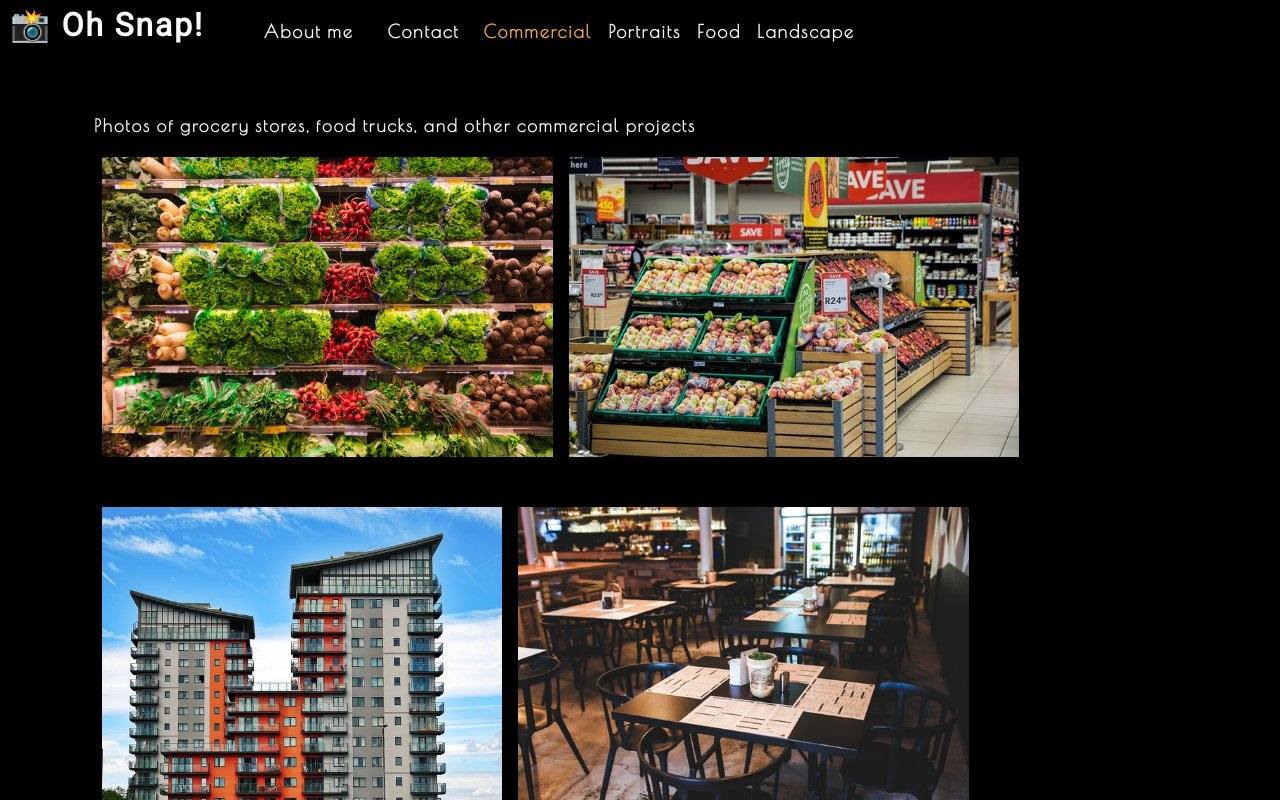
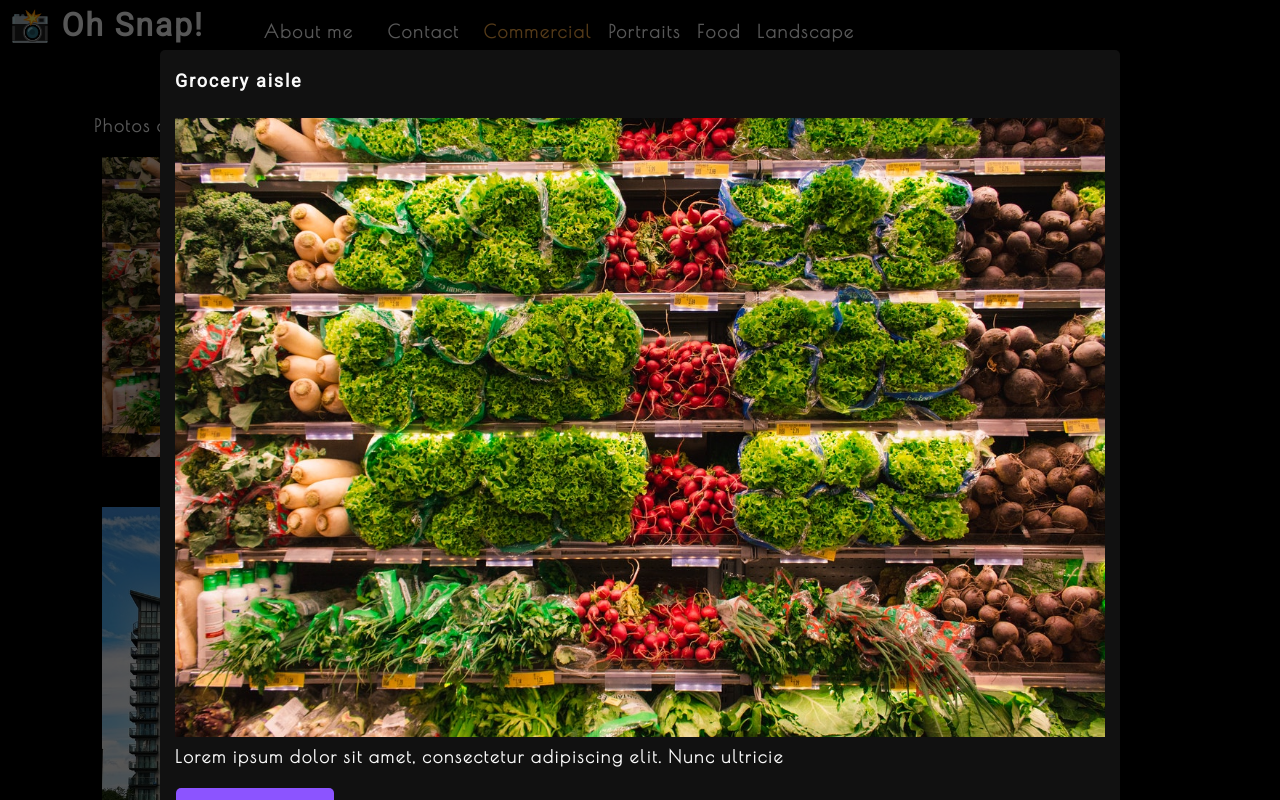
Before and after one commit to shellyst/photo-port, a React (Create React App) app: page / in a window 1280 px wide. Both pictures are taken after a click on the picture 327 px from the left and 306 px from the top of the page. Shown: the top 800 px of the page. Built offline with nearby package versions, Linux system fonts and the light colour scheme.

Commit message:
Completed photo modal.

```diff
--- /dev/null
+++ b/src/components/Modal/index.js
@@ -0,0 +1,22 @@
+import React from "react";
+
+function Modal({ currentPhoto }) {
+  const { name, category, description, index } = currentPhoto;
+  return (
+    // Basic modal with backdrop and container. Title, description, selected image, and button to close modal.
+    //   Need to contain the property values of the photo selected.
+    <div className="modalBackdrop">
+      <div className="modalContainer">
+        <h3 className="modalTitle">{name}</h3>
+        <img
+          src={require(`../../assets/large/${category}/${index}.jpg`)}
+          alt="current category"
+        />
+        <p>{description}</p>
+        <button type="button">Close this modal</button>
+      </div>
+    </div>
+  );
+}
+
+export default Modal;
--- a/src/components/PhotoList/index.js
+++ b/src/components/PhotoList/index.js
@@ -1,6 +1,10 @@
 import React, { useState } from "react";
+import Modal from "../Modal";
 
 const PhotoList = ({ category }) => {
+  const [isModalOpen, setIsModalOpen] = useState(false);
+  const [currentPhoto, setCurrentPhoto] = useState();
+
   const [photos] = useState([
     {
       name: "Grocery aisle",
@@ -120,14 +124,26 @@ const PhotoList = ({ category }) => {
 
   const currentPhotos = photos.filter((photo) => photo.category === category);
 
+  // Open the modal when user has clicked on image - modify the click handler so that it updates the isModalOpen value to true. Evaluates the short circuit in the preceding code statement to render the modal.
+  const toggleModal = (image, i) => {
+    setCurrentPhoto({ ...image, index: i });
+    setIsModalOpen(true);
+  };
+
   return (
     <div>
+      {/* Only render Modal if the value isModalOpen is true */}
+      {isModalOpen && (
+        <Modal onClose={toggleModal} currentPhoto={currentPhoto} />
+      )}
       <div className="flex-row">
         {currentPhotos.map((image, i) => (
           <img
             src={require(`../../assets/small/${category}/${i}.jpg`)}
             alt={image.name}
             className="img-thumbnail mx-1"
+            // Pass in current image and i as arguments - image represents the element in the photos array and the i will render the image as we did in the src attribute with the require function.
+            onClick={() => toggleModal(image, i)}
             key={image.name}
           />
         ))}
```
